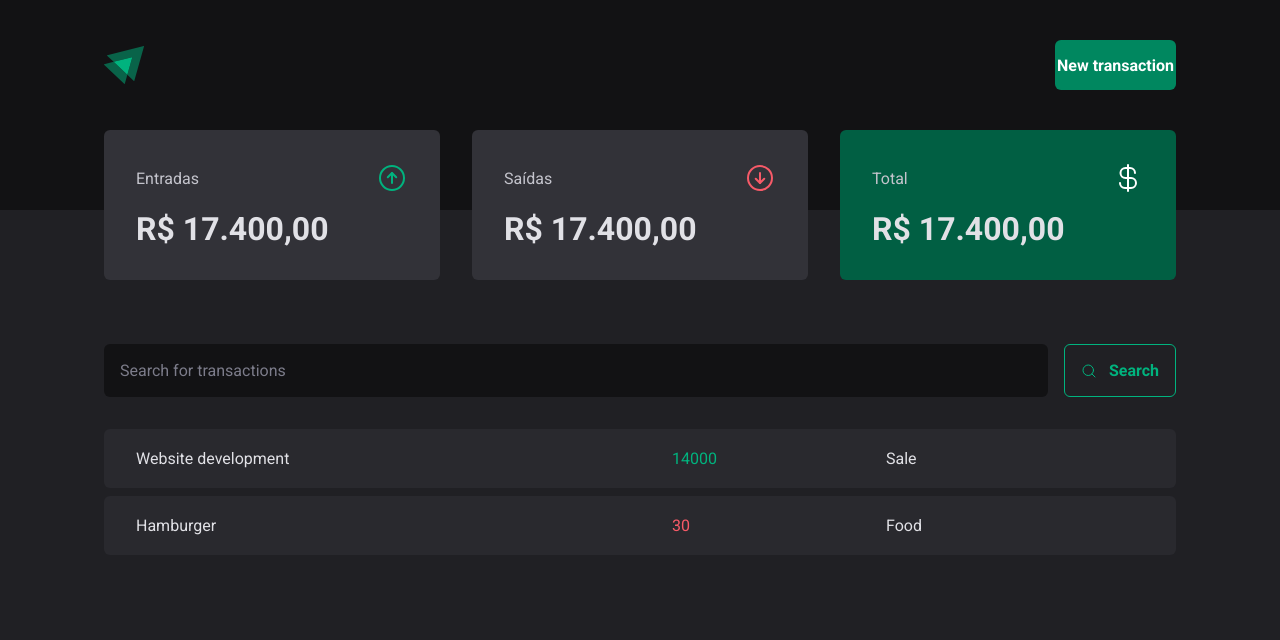
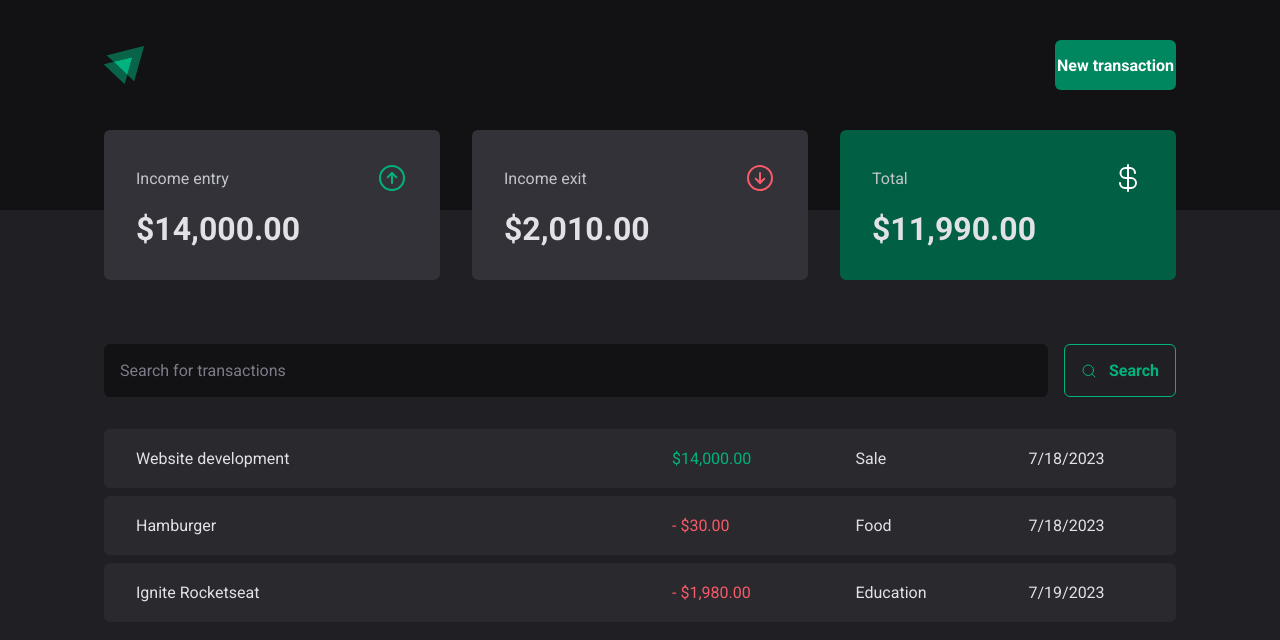
Before and after one commit to danieltquadros/dtMoney, a React (Vite) app: page / in a window 1280 px wide. Shown: the top 640 px of the page. Built offline with nearby package versions, Linux system fonts and the light colour scheme; data requests are answered from the project's data file.

Commit message:
[DTM-0003] - feat: Added hook useSummary.

```diff
--- a/package.json
+++ b/package.json
@@ -13,6 +13,7 @@
   "dependencies": {
     "@radix-ui/react-dialog": "^1.0.4",
     "@radix-ui/react-radio-group": "^1.1.3",
+    "axios": "^1.4.0",
     "phosphor-react": "^1.4.1",
     "react": "^18.2.0",
     "react-dom": "^18.2.0",
--- a/server.json
+++ b/server.json
@@ -6,7 +6,7 @@
       "type": "income",
       "category": "Sale",
       "price": 14000,
-      "createAt": "2023-07-18T00:36:38.125Z"
+      "createdAt": "2023-07-18T00:36:38.125Z"
     },
     {
       "id": 2,
@@ -14,7 +14,15 @@
       "type": "outcome",
       "category": "Food",
       "price": 30,
-      "createAt": "2023-07-18T00:39:08.137Z"
+      "createdAt": "2023-07-18T00:39:08.137Z"
+    },
+    {
+      "id": 3,
+      "description": "Ignite Rocketseat",
+      "type": "outcome",
+      "category": "Education",
+      "price": 1980,
+      "createdAt": "2023-07-19T17:13:08.974Z"
     }
   ]
 }
--- a/src/App.tsx
+++ b/src/App.tsx
@@ -2,12 +2,15 @@ import { ThemeProvider } from 'styled-components'
 import { defaultTheme } from './styles/themes/default'
 import { GlobalStyle } from './styles/global'
 import Transactions from './pages/Transactions'
+import TransactionsProvider from './contexts/TransactionContext'
 
 export function App() {
   return (
     <ThemeProvider theme={defaultTheme}>
       <GlobalStyle />
-      <Transactions />
+      <TransactionsProvider>
+        <Transactions />
+      </TransactionsProvider>
     </ThemeProvider>
   )
 }
--- a/src/components/Summary/index.tsx
+++ b/src/components/Summary/index.tsx
@@ -1,29 +1,39 @@
-import { SummaryContainer, SummaryCard } from './styles'
 import { ArrowCircleDown, ArrowCircleUp, CurrencyDollar } from 'phosphor-react'
 
+// Global hooks
+import { useSummary } from '../../hooks/useSummary'
+
+// Utils
+import { priceFormatter } from '../../utils/formatter'
+
+// Styles
+import { SummaryContainer, SummaryCard } from './styles'
+
 const Summary = () => {
+  const summary = useSummary()
+
   return (
     <SummaryContainer>
       <SummaryCard>
         <header>
-          <span>Entradas</span>
+          <span>Income entry</span>
           <ArrowCircleUp size={32} color="#00B37E" />
         </header>
-        <strong>R$ 17.400,00</strong>
+        <strong>{priceFormatter.format(summary.income)}</strong>
       </SummaryCard>
       <SummaryCard>
         <header>
-          <span>Saídas</span>
+          <span>Income exit</span>
           <ArrowCircleDown size={32} color="#F75A68" />
         </header>
-        <strong>R$ 17.400,00</strong>
+        <strong>{priceFormatter.format(summary.outcome)}</strong>
       </SummaryCard>
       <SummaryCard variant="green">
         <header>
           <span>Total</span>
           <CurrencyDollar size={32} color="#FFF" />
         </header>
-        <strong>R$ 17.400,00</strong>
+        <strong>{priceFormatter.format(summary.total)}</strong>
       </SummaryCard>
     </SummaryContainer>
   )
--- /dev/null
+++ b/src/contexts/TransactionContext.tsx
@@ -0,0 +1,48 @@
+import { ReactNode, createContext, useEffect, useState } from 'react'
+
+// Services
+import { getTransactionsRequest } from '../services/api/transactions'
+
+interface Transaction {
+  id: number
+  description: string
+  type: 'income' | 'outcome'
+  price: number
+  category: string
+  createdAt: string
+}
+
+interface TransactionContextType {
+  transactions: Transaction[]
+}
+
+export const TransactionsContext = createContext({} as TransactionContextType)
+
+interface TransactionsProviderProps {
+  children: ReactNode
+}
+
+const TransactionsProvider = ({ children }: TransactionsProviderProps) => {
+  const [transactions, setTransactions] = useState<Transaction[]>([])
+
+  const loadTransactions = async () => {
+    try {
+      const response = await getTransactionsRequest()
+      setTransactions(response)
+    } catch (error) {
+      console.error(error)
+    }
+  }
+
+  useEffect(() => {
+    loadTransactions()
+  }, [])
+
+  return (
+    <TransactionsContext.Provider value={{ transactions }}>
+      {children}
+    </TransactionsContext.Provider>
+  )
+}
+
+export default TransactionsProvider
--- /dev/null
+++ b/src/hooks/useSummary.ts
@@ -0,0 +1,29 @@
+import { useContext } from 'react'
+
+// Context
+import { TransactionsContext } from '../contexts/TransactionContext'
+
+export function useSummary() {
+  const { transactions } = useContext(TransactionsContext)
+
+  const summary = transactions.reduce(
+    (acc, transaction) => {
+      if (transaction.type === 'income') {
+        acc.income += transaction.price
+        acc.total += transaction.price
+      } else {
+        acc.outcome += transaction.price
+        acc.total -= transaction.price
+      }
+
+      return acc
+    },
+    {
+      income: 0,
+      outcome: 0,
+      total: 0,
+    },
+  )
+
+  return summary
+}
--- a/src/pages/Transactions/index.tsx
+++ b/src/pages/Transactions/index.tsx
@@ -1,4 +1,4 @@
-import { useState, useEffect } from 'react'
+import { useState, useEffect, useContext } from 'react'
 
 // Global components
 import Header from '../../components/Header'
@@ -13,27 +13,12 @@ import {
   TransactionsContainer,
   TransactionsTable,
 } from './styles'
-
-interface Transaction {
-  id: number
-  description: string
-  type: 'income' | 'outcome'
-  price: number
-  category: string
-  createdAt: string
-}
+import { TransactionsContext } from '../../contexts/TransactionContext'
+import { dateFormatter, priceFormatter } from '../../utils/formatter'
 
 const Transactions = () => {
-  const [transactions, setTransactions] = useState<Transaction[]>([])
-  const loadTransactions = async () => {
-    const response = await fetch('http://localhost:3333/transactions')
-    const data = await response.json()
-    setTransactions(data)
-  }
-
-  useEffect(() => {
-    loadTransactions()
-  }, [])
+  const { transactions } = useContext(TransactionsContext)
+  console.log(transactions)
 
   return (
     <div>
@@ -49,11 +34,14 @@ const Transactions = () => {
                   <td width="50%">{transaction.description}</td>
                   <td>
                     <PriceHighlight variant={transaction.type}>
-                      {transaction.price}
+                      {transaction.type === 'outcome' && '- '}
+                      {priceFormatter.format(transaction.price)}
                     </PriceHighlight>
                   </td>
                   <td>{transaction.category}</td>
-                  <td>{transaction.createdAt}</td>
+                  <td>
+                    {dateFormatter.format(new Date(transaction.createdAt))}
+                  </td>
                 </tr>
               )
             })}
--- /dev/null
+++ b/src/services/api/transactions.ts
@@ -0,0 +1,10 @@
+import axios from 'axios'
+
+export async function getTransactionsRequest() {
+  try {
+    const response = await axios.get('http://localhost:3333/transactions')
+    return response?.data
+  } catch (error: any) {
+    return error?.response
+  }
+}
--- /dev/null
+++ b/src/utils/formatter.ts
@@ -0,0 +1,6 @@
+export const dateFormatter = new Intl.DateTimeFormat('en-US')
+
+export const priceFormatter = new Intl.NumberFormat('en-US', {
+  style: 'currency',
+  currency: 'USD',
+})
```
Also changed, not shown: 1 other file (tests, documents, lock files or other folders).
